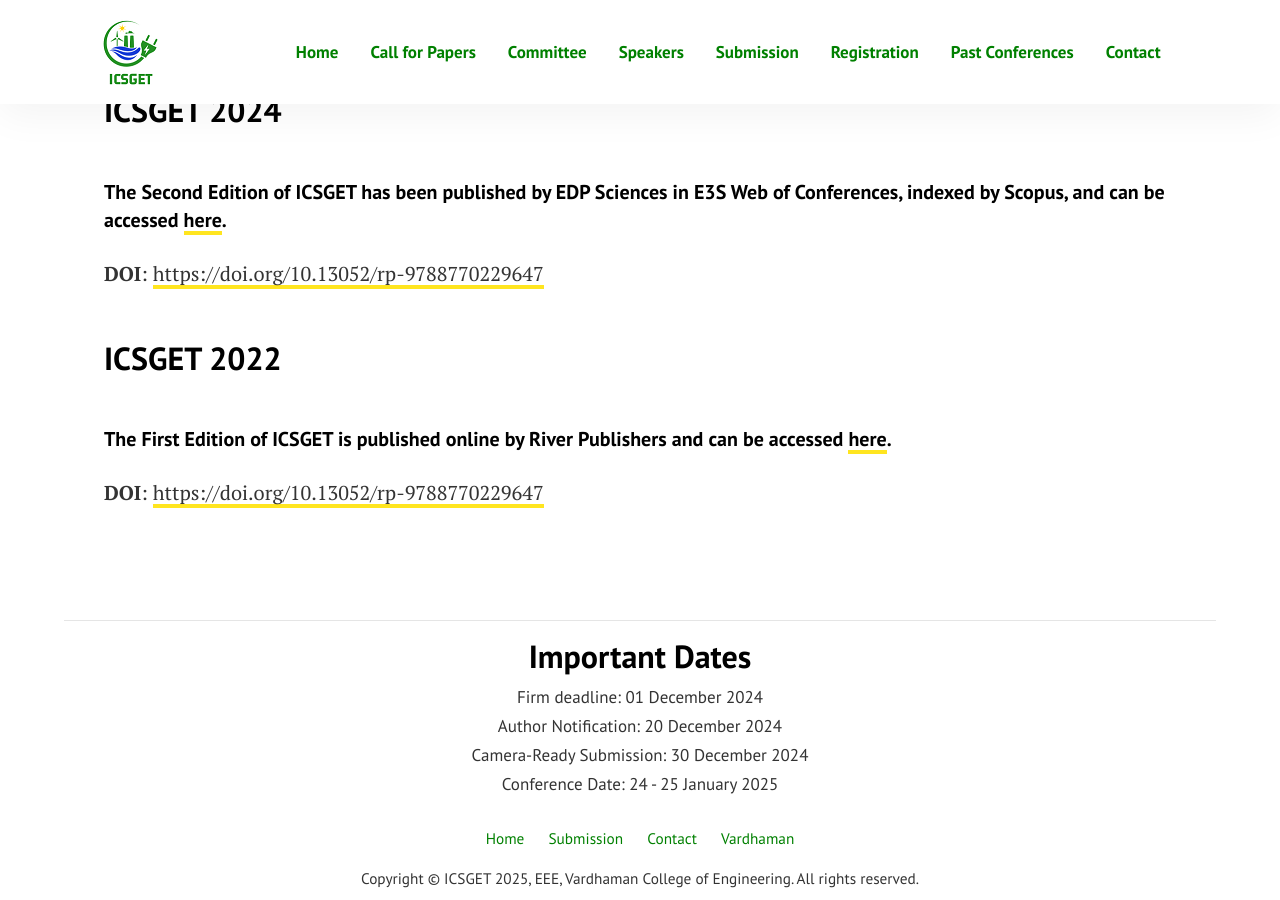
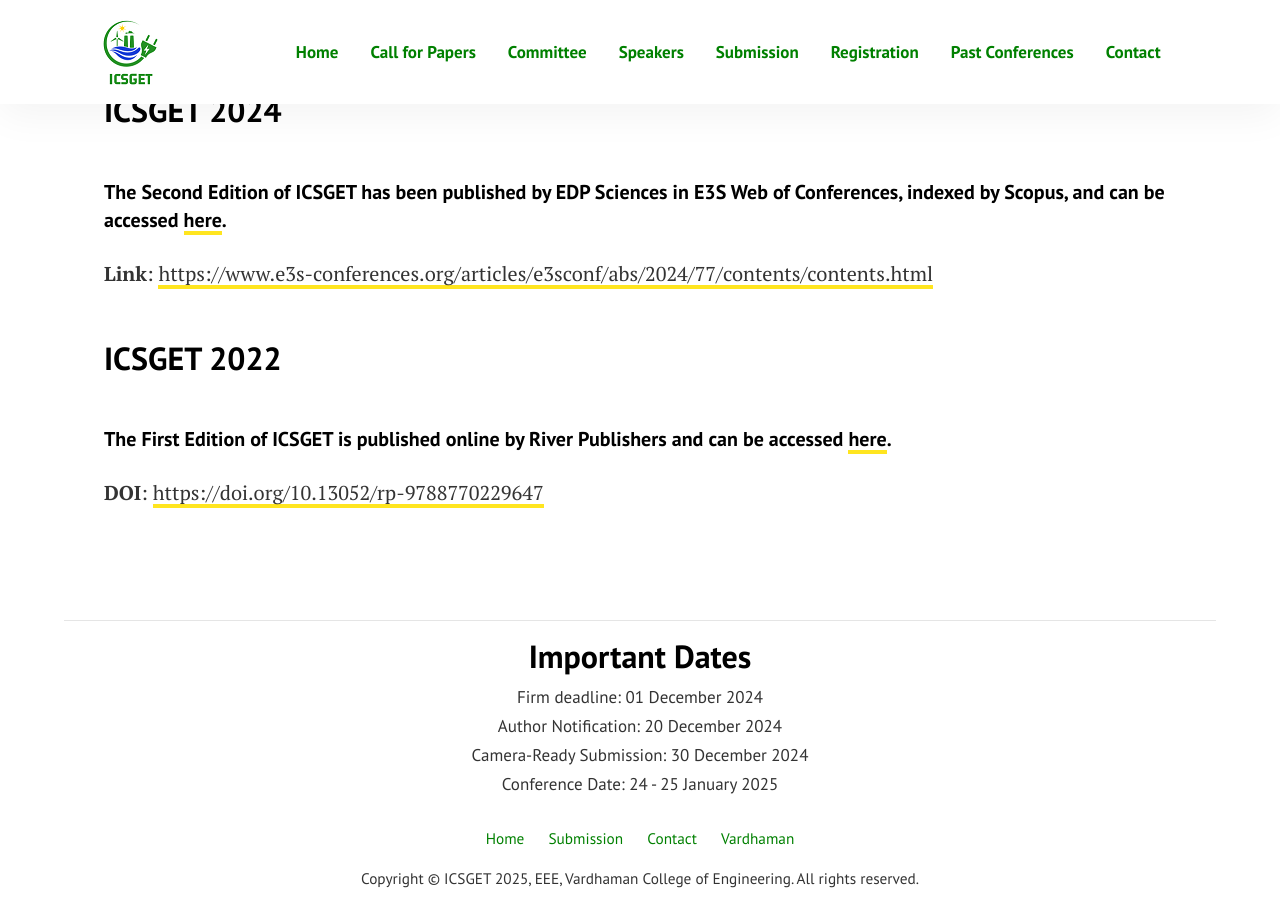
Before and after one commit to sravivarmanvce/temp, a Jekyll site: the page built from pages/pastconferences.md, in a window 1280 px wide and 900 px high, scrolled down 543 px. Built offline with Jekyll 4.4.1, drawn with Linux system fonts in a browser that asks for light colours.

Commit message:
Update pastconferences.md

```diff
--- a/pages/pastconferences.md
+++ b/pages/pastconferences.md
@@ -9,7 +9,7 @@ image: assets/images/banner-alt.png
 
 ##### The Second Edition of ICSGET has been published by EDP Sciences in E3S Web of Conferences, indexed by **Scopus**, and can be accessed [here](https://www.e3s-conferences.org/articles/e3sconf/abs/2024/77/contents/contents.html).
 
-**DOI**: [https://doi.org/10.13052/rp-9788770229647](https://doi.org/10.13052/rp-9788770229647)
+**Link**: [https://www.e3s-conferences.org/articles/e3sconf/abs/2024/77/contents/contents.html](https://www.e3s-conferences.org/articles/e3sconf/abs/2024/77/contents/contents.html)
 
 
 ## ICSGET 2022
```
